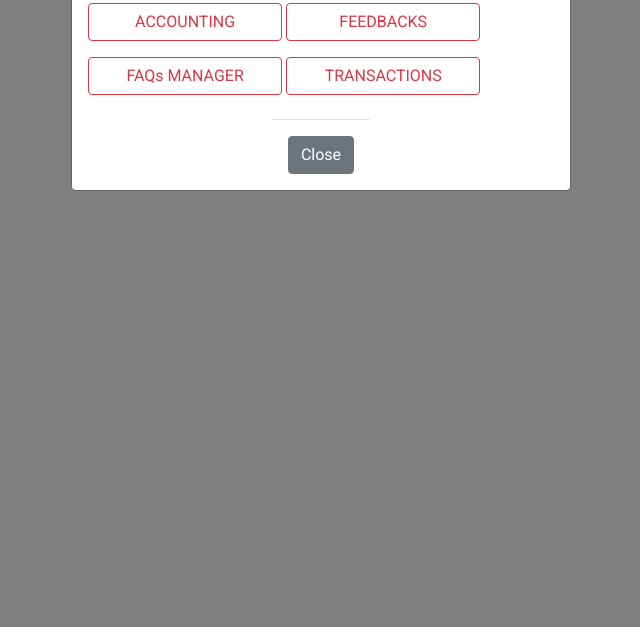
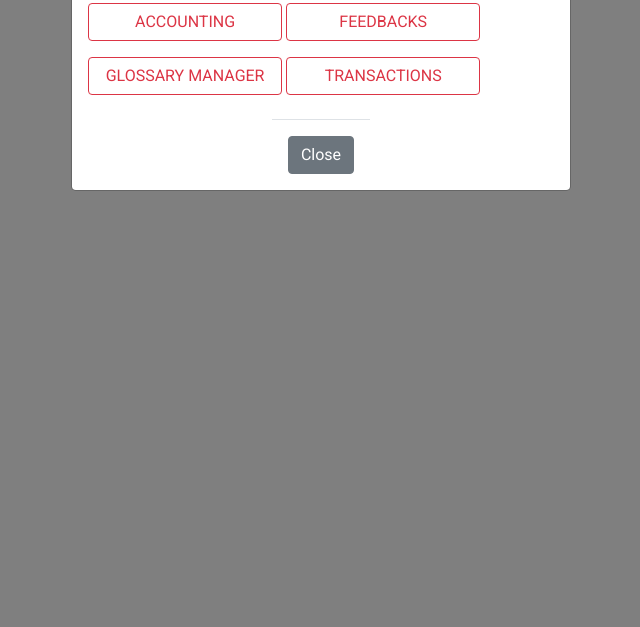
Before and after one commit to rizsim214/jof-brokerage, a CodeIgniter app: page /jof-brokerage/admin_feedback in a window 1280 px wide, after a click on "OPTIONS". Shown: the part 173-800 px from the top of the page, without its empty margins (319-959 px from the left). Run offline with CodeIgniter, Linux system fonts and the light colour scheme; data comes from the database, SQL or seed files in the repository; data that the repository does not hold is empty; some libraries are stand-ins or nearby versions.

Commit message:
UPDATED ADMIN

```diff
--- a/application/config/routes.php
+++ b/application/config/routes.php
@@ -55,8 +55,10 @@ $route['home'] ='MainController/dynamic_view/home';
 $route['login'] = 'MainController/dynamic_view/login';
 $route['about'] = 'MainController/dynamic_view/about';
 $route['feedbacks'] = 'MainController/view_feedback_landing/0';
+$route['feedbacks/(:num)'] = 'MainController/view_feedback_landing/$1';
 $route['contacts'] = 'MainController/dynamic_view/contact';
-$route['support'] = 'MainController/dynamic_view/support';
+$route['support'] = 'MainController/view_glossary_landing/0';
+$route['support/(:num)'] = 'MainController/view_glossary_landing/$1';
 $route['login_account'] = 'MainController/login';
 $route['Appointment'] = 'MainController/setAppointment';
 $route['logout'] = 'MainController/logout';
@@ -66,8 +68,8 @@ $route['user_accounts'] = 'AdminController/dynamic_view/users';
 $route['financial_transaction'] = 'AdminController/dynamic_view/accounting';
 $route['admin_feedback'] = 'AdminController/view_feedbacks';
 $route['admin_feedback/(:num)'] = 'AdminController/view_feedbacks/$1';
-$route['faq_management'] = 'AdminController/faq_management/0';
-$route['faq_management/(:num)'] = 'AdminController/faq_management/$1';
+$route['glossary_management'] = 'AdminController/glossary_management/0';
+$route['glossary_management/(:num)'] = 'AdminController/glossary_management/$1';
 $route['transactions'] = 'AdminController/dynamic_view/transactions';
 $route['appointments'] = 'AdminController/dynamic_view/appointments/0';
 $route['appointments/(:num)'] = 'AdminController/dynamic_view/appointments/$1';
@@ -78,8 +80,8 @@ $route['delete_account/(:num)'] = 'AdminController/delete_account/$1';
 $route['view_account/(:num)'] = 'AdminController/view_account/$1';
 $route['manage_account/(:num)'] = 'AdminController/manage_account/$1';
 $route['delete_feedback/(:num)'] = 'AdminController/delete_feedback/$1';
-$route['create_faq'] = 'AdminController/create_faq';
-$route['delete_faq/(:num)'] = 'AdminController/delete_faq/$1';
+$route['create_glossary'] = 'AdminController/create_glossary';
+$route['delete_glossary/(:num)'] = 'AdminController/delete_glossary/$1';
 
 $route['register'] = 'AdminController/register';
 $route['editAccount/(:any)'] = 'BrokerController/get_edit_accounts/$1';
--- a/application/controllers/AdminController.php
+++ b/application/controllers/AdminController.php
@@ -197,10 +197,10 @@ class AdminController extends CI_Controller {
                         }
 
     }
-    public function faq_management(){
+    public function glossary_management(){
           $config = array(
-                        'base_url' => site_url('faq_management'),
-                        'total_rows' => $this->AdminModel->countAllFaqs(),
+                        'base_url' => site_url('glossary_management'),
+                        'total_rows' => $this->AdminModel->countAllGlossary(),
                         'per_page' => 5,
                         'num_tag_open' => '<li class="pg-item">' ,
                         'num_tag_close' => '</li>' ,
@@ -219,60 +219,60 @@ class AdminController extends CI_Controller {
                             );
                                     $this->pagination->initialize($config);
 
-                 $faq_data['all_faqs'] = $this->AdminModel->get_faqs($config['per_page'] , $offset = 0);
+                 $glossary_data['all_glossary'] = $this->AdminModel->get_glossary($config['per_page'] , $offset = 0);
 
-                 if(!$faq_data){
-                     $this->session->set_flashdata('error' , 'Unable to access FAQS... Please reload the page');
-                     $this->dynamic_view('management');
+                 if(!$glossary_data){
+                     $this->session->set_flashdata('error' , 'Unable to access GLOSSARY... Please reload the page');
+                     $this->dynamic_view('managements');
                  }else{
                       $this->load->view('admin/includes/login_header');
-                      $this->load->view('admin/managements' , $faq_data );
+                      $this->load->view('admin/managements' , $glossary_data );
                       $this->load->view('includes/footer');
                  }
     }
-    public function validate_FAQ(){
-        $this->form_validation->set_rules('faq_question' , 'FAQ QUESTION' , 'trim|required');
-        $this->form_validation->set_rules('faq_answer' , 'FAQ ANSWER' , 'trim|required');
+    public function validate_glossary(){
+        $this->form_validation->set_rules('glossary_term' , 'GLOSSARY TERM' , 'trim|required');
+        $this->form_validation->set_rules('glossary_meaning' , 'GLOSSARY MEANING' , 'trim|required');
     }
-    public function create_faq(){
+    public function create_glossary(){
         if(!$this->input->post()){
-            $this->session->set_flashdata('error' , 'Something went wrong while creating FAQ');
+            $this->session->set_flashdata('error' , 'Something went wrong while creating GLOSSARY');
             $this->dynamic_view('managements');
         }else{
-            $this->validate_FAQ();
+            $this->validate_glossary();
 
             if(!$this->form_validation->run() == TRUE){
                 $this->session->set_flashdata('error' , 'An error occured while validating post request! Please try again...');
                 $this->dynamic_view('managements');
             }else{
-                $faq_data = array(
-                    'faq_question' => $this->input->post('faq_question'),
-                    'faq_answer' => $this->input->post('faq_answer'),
+                $glossary_data = array(
+                    'glossary_term' => $this->input->post('glossary_term'),
+                    'glossary_meaning' => $this->input->post('glossary_meaning'),
                     'date_posted' => date('Y-m-d H:m:s')
                 );
 
-                $result = $this->AdminModel->add_faq($faq_data);
+                $result = $this->AdminModel->add_glossary($glossary_data);
 
                 if(!$result){
-                    $this->session->set_flashdata('error' , 'Something went wrong while creating FAQ! Please try again...');
+                    $this->session->set_flashdata('error' , 'Something went wrong while creating GLOSSARY! Please try again...');
 
                 }else{
-                    $this->session->set_flashdata('success' , 'Successfully created FAQ! You can now see FAQ in the SUPPORT page');
+                    $this->session->set_flashdata('success' , 'Successfully created GLOSSARY! You can now see DEFINITION in the SUPPORT page');
 
                 }
-                redirect('faq_management');
+                redirect('glossary_management');
             }
         }
     }
-    public function delete_faq($id){
-        $faq_result = $this->AdminModel->delete_this_faq($id);
+    public function delete_glossary($id){
+        $glossary_data = $this->AdminModel->delete_this_glossary($id);
 
-        if(!$faq_result){
-            $this->session->set_flashdata('error' , 'Error!! Something went wrong while deleting FAQ... Please try again later');
+        if(!$glossary_data){
+            $this->session->set_flashdata('error' , 'Error!! Something went wrong while deleting GLOSSARY... Please try again later');
         }else{
-            $this->session->set_flashdata('success' , 'Successfully removed FAQ!');
+            $this->session->set_flashdata('success' , 'Successfully removed GLOSSARY!');
         }
-          redirect('faq_management');
+          redirect('glossary_management');
     }
     public function delete_feedback($id){
         $result_data = $this->AdminModel->delete_this_feedback($id);
--- a/application/models/AdminModel.php
+++ b/application/models/AdminModel.php
@@ -131,29 +131,29 @@ class AdminModel extends CI_Model{
 
        return $query->result();
     }
-    // FAQS MODEL
-    public function add_faq($data){
-        $result = $this->db->insert('faq_table' , $data);
+    // GLOSSARY MODEL
+    public function add_glossary($data){
+        $result = $this->db->insert('glossary_table' , $data);
       return $result;
     }
-    public function countAllFaqs(){
-        $result = $this->db->get('faq_table');
+    public function countAllGlossary(){
+        $result = $this->db->get('glossary_table');
         return $result->num_rows();
     }
-    public function get_faqs($limit , $offset){
+    public function get_glossary($limit , $offset){
         $this->db->select('*');
-       $this->db->from('faq_table');
+       $this->db->from('glossary_table');
        $this->db->limit($limit);
        $this->db->offset($offset);
-       $this->db->ORDER_BY('faq_ID DESC');
+       $this->db->ORDER_BY('glossary_ID DESC');
 
        $query = $this->db->get();
 
        return $query->result();
     }
-    public function delete_this_faq($id){
-         $this->db->where('faq_ID' , $id);
-        $this->db->delete('faq_table');
+    public function delete_this_glossary($id){
+         $this->db->where('glossary_ID' , $id);
+        $this->db->delete('glossary_table');
         return TRUE;
     }
 }
--- a/application/views/admin/includes/login_header.php
+++ b/application/views/admin/includes/login_header.php
@@ -89,7 +89,7 @@ defined('BASEPATH') OR exit('No direct script access allowed');
                   </div>
                     <div class="row">
                     <div class="container mx-auto my-2">
-                            <a href="<?php echo base_url('faq_management');?>" class="btn btn-outline-danger col-md-5" aria-labelledby="ManangementDropwdown">FAQs MANAGER</a>
+                            <a href="<?php echo base_url('glossary_management');?>" class="btn btn-outline-danger col-md-5" aria-labelledby="ManangementDropwdown">GLOSSARY MANAGER</a>
                             <a href="<?php echo base_url('transactions');?>" class="btn btn-outline-danger col-md-5" aria-labelledby="TransactionsDropdown">TRANSACTIONS</a>
                         </div>
                   </div>
--- a/application/views/pages/about.php
+++ b/application/views/pages/about.php
@@ -43,5 +43,6 @@
     </div>
   </div>
 </div>
-
+<hr>
+<div class="copyright text-center mb-2">Copyright: JOF CUSTOMS BROKERAGE 2020</div>
 </div>
--- a/application/views/pages/contact.php
+++ b/application/views/pages/contact.php
@@ -52,4 +52,6 @@
 
 
     </div>
+    <hr>
+      <div class="copyright text-center mb-2 ">Copyright: JOF CUSTOMS BROKERAGE 2020</div>
 </div>
--- a/application/views/pages/feedback.php
+++ b/application/views/pages/feedback.php
@@ -17,7 +17,11 @@
             </div>
             <?php endforeach; ?>
 
-
+                     <div class="pagination mx-auto">
+                                <?php echo $this->pagination->create_links();?>
+                            </div>
           </div>
       </div>
+       <hr>
+        <div class="copyright text-center mb-2">Copyright: JOF CUSTOMS BROKERAGE 2020</div>
 </div>
--- a/application/views/pages/login.php
+++ b/application/views/pages/login.php
@@ -40,6 +40,7 @@
              </div>
         </div>
 
-
+    <hr>
+        <div class="copyright text-center mb-2 " >Copyright: JOF CUSTOMS BROKERAGE 2020</div>
 
 </div>
--- a/assets/css/jof_styles.css
+++ b/assets/css/jof_styles.css
@@ -440,7 +440,19 @@ img{
     color:rgba(252, 5, 5, 0.822);
      margin-left: 5%;
 }
+.glossary{
 
+    font-family: -apple-system, BlinkMacSystemFont, 'Segoe UI', Roboto, Oxygen, Ubuntu, Cantarell, 'Open Sans', 'Helvetica Neue', sans-serif;
+
+    border-bottom: 0.8px solid black;
+
+}
+.glossary h3{
+    font-weight: bolder;
+}
+.glossary p{
+    color: red;
+}
 
     /* STYLES FOR FEEDBACKS PAPGE */
 .fb_container{
```
Also changed, not shown: application/controllers/MainController.php (+55 -2 lines), application/models/MainModel.php (+39 -1 lines), application/views/admin/managements.php (+25 -16 lines), application/views/pages/support.php (+12 -8 lines).
